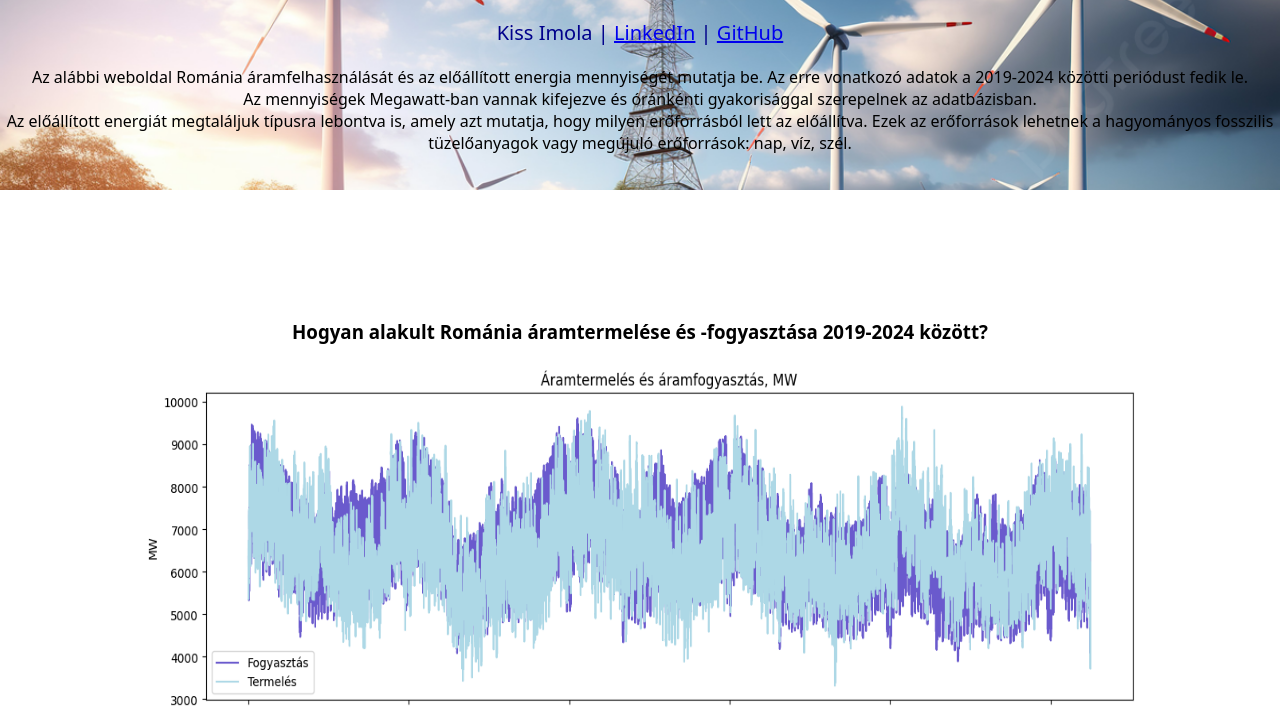
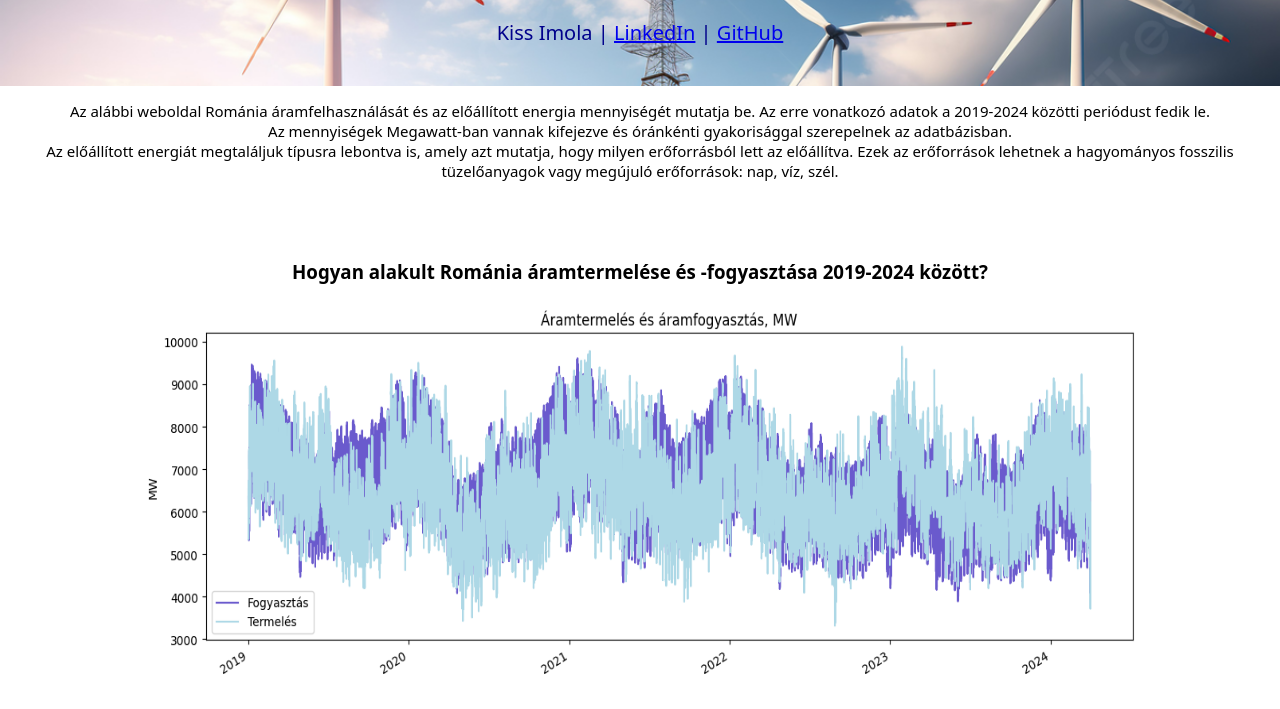
Before and after one commit to kissimola/kissimola.github.io, a plain HTML site: page index.html in a window 1280 px wide. Shown: the part 87-796 px from the top of the page. Drawn offline with Linux system fonts and the light colour scheme.

Commit message:
Update index.html

```diff
--- a/index.html
+++ b/index.html
@@ -9,30 +9,24 @@
 
 <body>
     <div class="upper">
-            <h1>Románia áramtermelésének és áramfogyasztásának elemzése</h1>
+            <h1 style="font: 30px; color: black;">Románia áramtermelésének és áramfogyasztásának elemzése</h1>
 
                  <div>
                       <p style="margin-top: 0px; color: darkblue; font-size: 20px;">
                         Kiss Imola | <a href="https://www.linkedin.com/in/imola-kiss-06884b1a6?lipi=urn%3Ali%3Apage%3Ad_flagship3_profile_view_base_contact_details%3B33AZK1VmRzaRBJfQcxvaCw%3D%3D">LinkedIn</a> | <a href="https://github.com/kissimola/kissimola.github.io">GitHub</a>
                       </p>
-                 <p>
-                    Az alábbi weboldal Románia áramfelhasználását és az előállított energia mennyiségét mutatja be. Az erre vonatkozó adatok a 2019-2024 közötti periódust fedik le.<br>
-                    Az mennyiségek Megawatt-ban vannak kifejezve és óránkénti gyakorisággal szerepelnek az adatbázisban.<br>
-                  Az előállított energiát megtaláljuk típusra lebontva is, amely azt mutatja, hogy milyen erőforrásból lett az előállítva. Ezek az erőforrások lehetnek a hagyományos fosszilis tüzelőanyagok vagy megújuló erőforrások: nap, víz, szél.
-                </p>
                  </div>
+
         </div>
     </div>
-
-
-
+ <p style="font-size: 15px;">
+    Az alábbi weboldal Románia áramfelhasználását és az előállított energia mennyiségét mutatja be. Az erre vonatkozó adatok a 2019-2024 közötti periódust fedik le.<br>
+    Az mennyiségek Megawatt-ban vannak kifejezve és óránkénti gyakorisággal szerepelnek az adatbázisban.<br>
+    Az előállított energiát megtaláljuk típusra lebontva is, amely azt mutatja, hogy milyen erőforrásból lett az előállítva. Ezek az erőforrások lehetnek a hagyományos fosszilis tüzelőanyagok vagy megújuló erőforrások: nap, víz, szél.
+</p>
 
 <br>
 <br>
-<br>
-<br>
-<br>
-
 
 <section>
     <h3>Hogyan alakult Románia áramtermelése és -fogyasztása 2019-2024 között?</h3>
```
